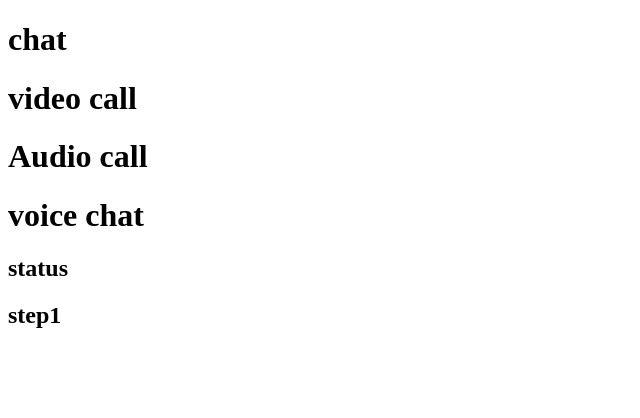
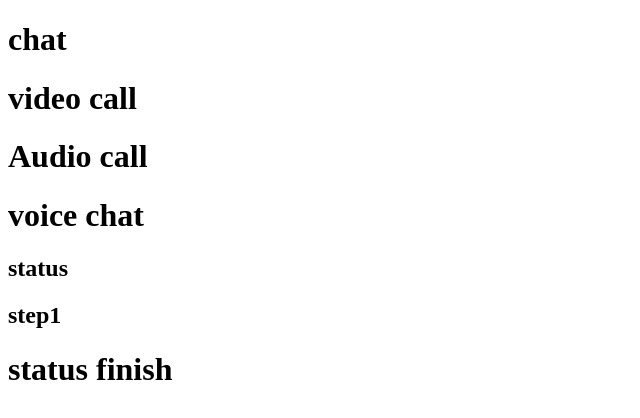
Before and after one commit to arshadpnd/whatsapp-test, a plain HTML site: page branch.html in a window 1280 px wide. Shown: the whole page, without its empty margins (0-640 px from the left). Drawn offline with Linux system fonts and the light colour scheme.

Commit message:
finish status

```diff
--- a/branch.html
+++ b/branch.html
@@ -13,5 +13,6 @@
 
     <h2>status</h2>
     <h2>step1</h2>
+    <h1>status finish</h1>
 </body>
 </html>
```
